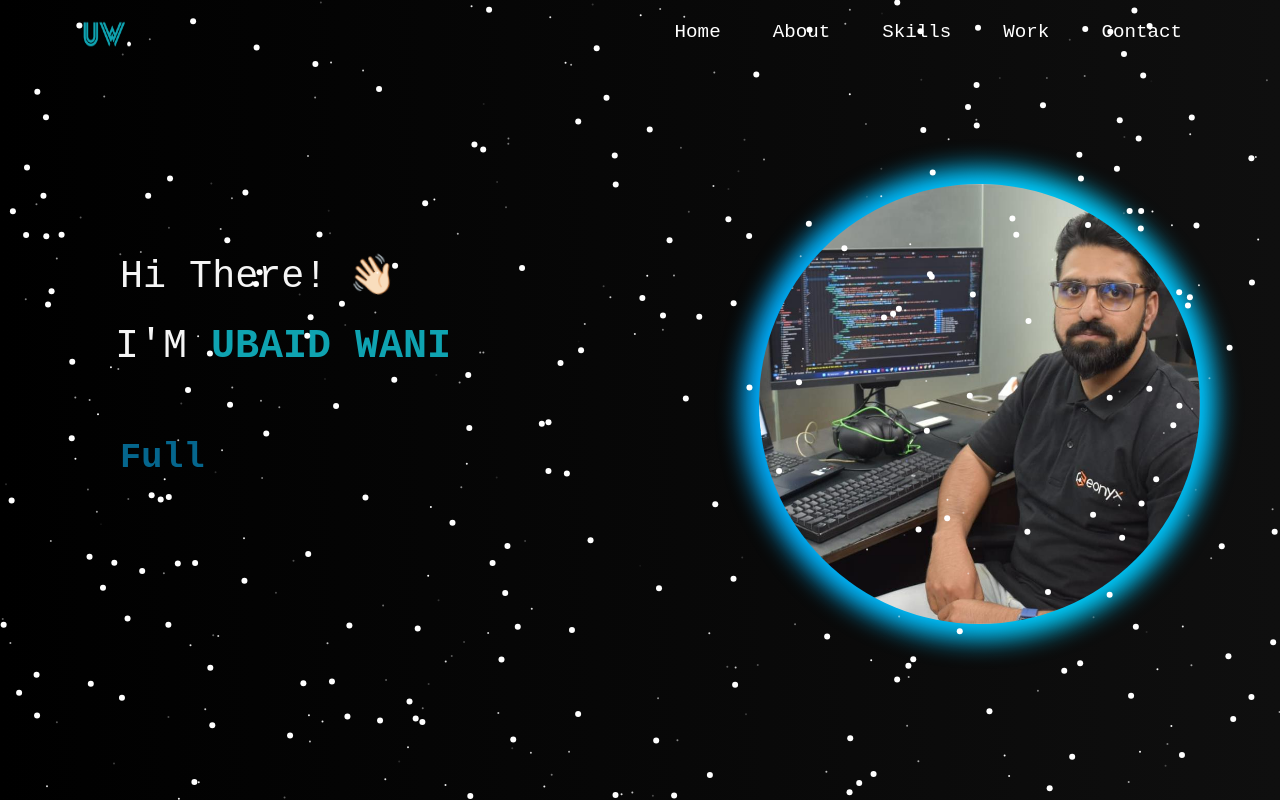
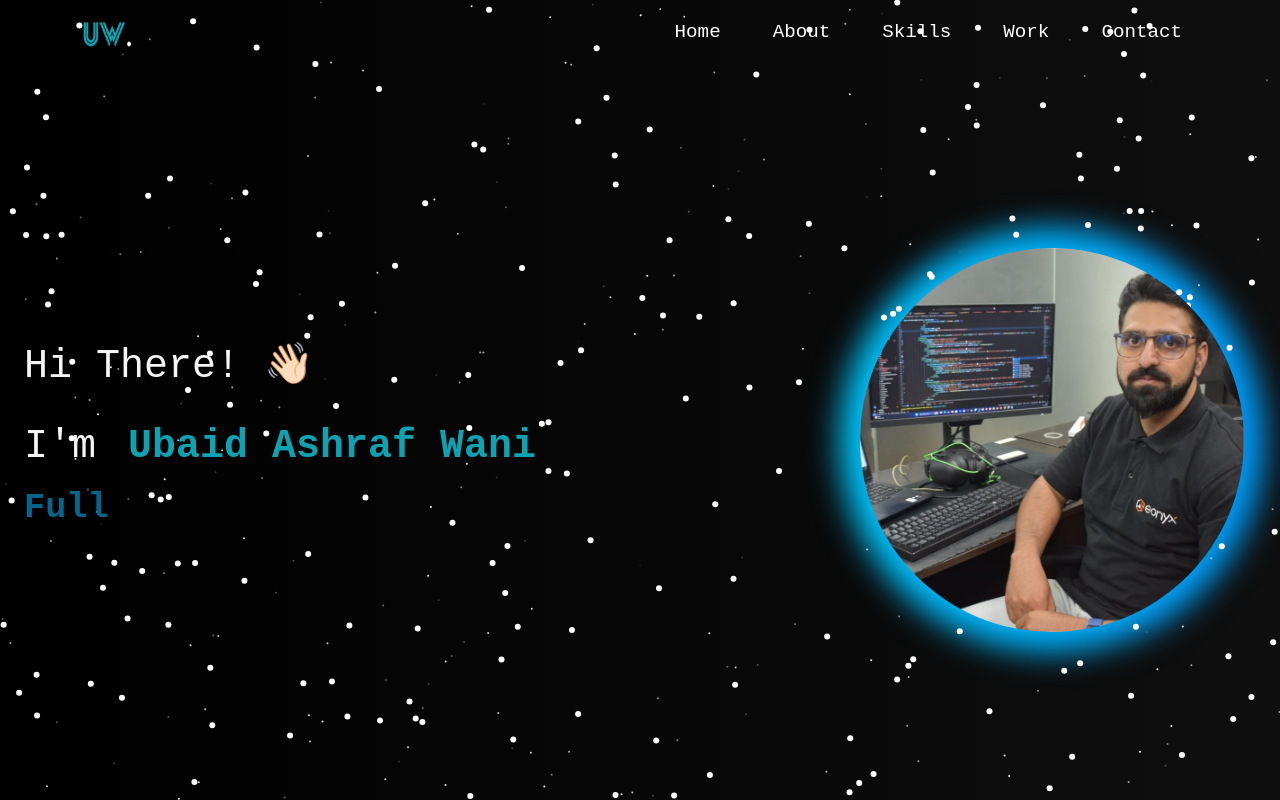
Before and after one commit to ubaid-wani/ubaid-wani.github.io, a React (Vite) app: page / in a window 1280 px wide. Shown: the top 800 px of the page. Built offline with nearby package versions, Linux system fonts and the light colour scheme.

Commit message:
hero section updated

```diff
--- a/src/App.jsx
+++ b/src/App.jsx
@@ -1,7 +1,6 @@
 import React from "react";
 import Preloader from "./components/Pre";
 import Navbar from "./components/Navbar";
-import Home from "./components/Home/Home";
 import About from "./components/About/About";
 import Projects from "./components/Projects/Projects";
 import Footer from "./components/Footer";
@@ -11,6 +10,8 @@ import "bootstrap/dist/css/bootstrap.min.css";
 import Contacts from "./components/contact/Contacts";
 import Skills from "./components/Skills/Skills";
 import Particles from "react-tsparticles";
+import Hero from "./components/Home/Hero";
+import Intro from "./components/Home/Intro";
 
 const App = () => {
   const [load, updateLoad] = React.useState(true);
@@ -30,7 +31,8 @@ const App = () => {
         <Navbar />
         <div>
           <Particles />
-          <Home />
+          <Hero />
+          <Intro />
           <About />
           <Skills />
           <Projects />
--- a/src/components/About/About.jsx
+++ b/src/components/About/About.jsx
@@ -1,10 +1,7 @@
 import { Container, Row, Col } from "react-bootstrap";
 import Particle from "../Particle";
-// import Github from "../Skills/Github";
-// import Techstack from "../Skills/Techstack";
 import Aboutcard from "./AboutCard";
 import laptopImg from "../../Assets/About.svg";
-// import Toolstack from "../Skills/Toolstack";
 
 const About = () => {
   return (
--- a/src/components/About/AboutCard.jsx
+++ b/src/components/About/AboutCard.jsx
@@ -22,7 +22,6 @@ const AboutCard = () => {
             <br />
             Outside of coding, I enjoy activities that keep me active and entertained:
           </p>
-
           <ul>
             <li className="about-activity">
               <ImPointRight /> Playing Video Games
--- /dev/null
+++ b/src/components/Home/Hero.jsx
@@ -0,0 +1,56 @@
+import Type from "./Type";
+import dp from "../../Assets/dp.jpeg"
+import { Span, Div, Flex, FlexColumn, Img } from "../general/BaseComponents";
+
+const Hero = () => {
+	return (
+		<section id="Home" className="relative bg-top bg-no-repeat min-h-screen flex items-center pt-20"
+		>
+			<Div className="max-w-7xl text-neutral-100 mx-auto w-full px-4 sm:px-6 lg:px-8 py-8">
+				<Div className="flex flex-col-reverse md:flex-row items-center justify-between gap-12">
+					<Div className="w-full md:w-[55%] lg:w-[50%] flex flex-col items-center md:items-start text-center md:text-left">
+						<h1 className="text-[2.4em] pb-4">
+							Hi There! <Span role="img" aria-label="wave">👋🏻</Span>
+						</h1>
+						<h1 className="text-[2.5em]">
+							I'm <strong className="text-heading ml-2">Ubaid Ashraf Wani</strong>
+						</h1>
+						<Type />
+					</Div>
+					<Flex className="w-full md:w-[45%] lg:w-[40%] justify-center md:justify-end">
+						<Div
+							className="
+								relative inline-block p-2.5 sm:p-3 rounded-full
+								before:content-['']
+								before:absolute
+								before:-inset-1.5 sm:before:-inset-2
+								before:-z-10
+								before:rounded-full
+								before:bg-[linear-gradient(90deg,#00c8ff,#009dff,#00d0ff,#00aaff)]
+								before:bg-size-[300%_300%]
+								before:animate-glowing
+								before:blur-lg
+							"
+						>
+							<Img
+								src={dp}
+								alt="Ubaid Wani"
+								className="
+									rounded-full
+									w-48 h-48
+									sm:w-56 sm:h-56
+									md:w-64 md:h-64
+									lg:w-80 lg:h-80
+									xl:w-96 xl:h-96
+									object-cover
+								"
+							/>
+						</Div>
+					</Flex>
+				</Div>
+			</Div>
+		</section>
+	);
+};
+
+export default Hero;
--- a/src/components/Home/Home.jsx
+++ /dev/null
@@ -1,56 +0,0 @@
-import { Container, Row, Col } from "react-bootstrap";
-import Home2 from "./Home2";
-import Type from "./Type";
-import dp from "../../Assets/dp.jpeg"
-
-const Home = () => {
-  return (
-    <section id="Home">
-      <Container fluid className="home-section" id="home">
-        <Container className="home-content">
-          <Row>
-            <Col md={7} className="home-header">
-              <h1 style={{ paddingBottom: 15 }} className="heading">
-                Hi There!{" "}
-                <span className="wave" role="img" aria-labelledby="wave">
-                  👋🏻
-                </span>
-              </h1>
-
-              <h1 className="heading-name">
-                I'M
-                <strong className="main-name"> UBAID WANI</strong>
-              </h1>
-
-              <div style={{ padding: 50, textAlign: "left" }}>
-                <Type />
-              </div>
-            </Col>
-
-            {/* <Col md={5} style={{ paddingBottom: 20 }}>
-              <img
-                src={dp}
-                alt="home pic"
-                className="img-fluid"
-                style={{ maxHeight: "450px" }}
-              />
-            </Col> */}
-            <Col md={5} style={{ paddingBottom: 20 }}>
-              <div className="dp-wrapper">
-                <img
-                  src={dp}
-                  alt="home pic"
-                  className="img-fluid dp-image"
-                  style={{ maxHeight: "450px" }}
-                />
-              </div>
-            </Col>
-          </Row>
-        </Container>
-      </Container>
-      <Home2 />
-    </section>
-  );
-}
-
-export default Home;
--- a/src/components/Home/Home2.jsx
+++ b/src/components/Home/Intro.jsx
@@ -1,8 +1,6 @@
 import { Container, Row, Col } from "react-bootstrap";
-// import myImg from "../../Assets/avatar.svg";
-// import Tilt from "react-parallax-tilt";
 
-const Home2 = () => {
+const Intro = () => {
 	return (
 		<Container fluid className="home-about-section" id="about">
 			<Container>
@@ -12,7 +10,7 @@ const Home2 = () => {
 							LET ME <span className="blue"> INTRODUCE </span> MYSELF
 						</h1>
 
-						<p className="home-about-body">
+						<p className="home-about-body" style={{ textAlign: "justify" }}>
 							I’m a passionate{" "}
 							<i>
 								<b className="blue">Software Engineer with 2.5 years of experience</b>
@@ -63,4 +61,4 @@ const Home2 = () => {
 	);
 };
 
-export default Home2;
+export default Intro;
--- /dev/null
+++ b/src/components/general/BaseComponents.tsx
@@ -0,0 +1,33 @@
+import { cn } from "../../utils/helper";
+
+type DivProps = React.HTMLAttributes<HTMLDivElement>
+type SpanProps = React.HTMLAttributes<HTMLSpanElement>
+type ImgProps = React.ImgHTMLAttributes<HTMLImageElement>
+type LabelProps = React.DetailedHTMLProps<React.LabelHTMLAttributes<HTMLLabelElement>, HTMLLabelElement>
+type TableProps = React.DetailedHTMLProps<React.TableHTMLAttributes<HTMLTableElement>, HTMLTableElement>
+
+export const Div: React.FC<DivProps> = ({ children, ...props }) => <div {...props}>{children}</div>;
+
+export const Span: React.FC<SpanProps> = ({ children, ...props }) => <span {...props}>{children}</span>;
+
+export const Label: React.FC<LabelProps> = ({ children, ...props }) => <label {...props}>{children}</label>;
+
+export const Img: React.FC<ImgProps> = (props) => <img {...props} />;
+
+export const BaseTable: React.FC<TableProps> = ({ children, ...props }) => <table {...props} >{children}</table>;
+
+export const Flex: React.FC<DivProps> = ({ className, children, ...props }) => {
+    return (
+        <div {...props} className={cn("flex items-center", className)}>
+            {children}
+        </div>
+    );
+};
+
+export const FlexColumn: React.FC<DivProps> = ({ className, children, ...props }) => {
+    return (
+        <div {...props} className={cn("flex flex-col justify-center", className)}>
+            {children}
+        </div>
+    );
+};
--- a/src/index.css
+++ b/src/index.css
@@ -1,6 +1,14 @@
 /* @import url('https://fonts.googleapis.com/css2?family=Outfit&display=swap'); */
 @import "tailwindcss";
 @import url("https://fonts.googleapis.com/css2?family=Outfit&family=PT+Mono&display=swap");
+
+@theme {
+  --color-heading: #0FA3B1;        /* For headings and titles */
+  --color-subheading: #05668D;     /* For subheadings */
+  --color-highlight: #00C2CB;      /* For highlights and accents */
+  --color-canvas: #001F24;         /* Main canvas/background */
+  --color-canvas-deep: #001018;    /* Deeper canvas areas */
+}
 
 body {
   margin: 0;
--- a/src/style.css
+++ b/src/style.css
@@ -265,16 +265,16 @@ button:focus {
 /* Home section */
 /* --------- */
 
-.dp-wrapper {
+/* .dp-wrapper {
   position: relative;
   display: inline-block;
   padding: 10px;
   border-radius: 50%;
   overflow: visible;
-}
+} */
 
 /* Glowing animated circular border */
-.dp-wrapper::before {
+/* .dp-wrapper::before {
   content: "";
   position: absolute;
   inset: -6px;
@@ -288,7 +288,7 @@ button:focus {
   background-size: 300% 300%;
   animation: glowing 4s linear infinite;
   filter: blur(12px);
-}
+} */
 
 @keyframes glowing {
   0% {
--- /dev/null
+++ b/src/utils/helper.ts
@@ -0,0 +1,40 @@
+import { clsx, ClassValue } from "clsx";
+import React from "react";
+import { twMerge } from "tailwind-merge";
+
+export const cn = (...args: ClassValue[]) => {
+    return twMerge(clsx(args));
+};
+
+export const useDebouncedCallback = <T extends (...args: Parameters<T>) => void>(callback: T, delay: number): ((...args: Parameters<T>) => void) => {
+    return React.useMemo(() => {
+        let timer: ReturnType<typeof setTimeout> | null = null;
+
+        return (...args: Parameters<T>) => {
+            if (timer) clearTimeout(timer);
+            timer = setTimeout(() => {
+                callback(...args);
+            }, delay);
+        };
+    }, [callback, delay]);
+};
+
+export const timeFormatter = (timeInSeconds: number) => {
+    const hours = Math.floor(timeInSeconds / 3600);
+    const minutes = Math.floor((timeInSeconds % 3600) / 60);
+    const seconds = timeInSeconds % 60;
+
+    const formattedTime = [];
+
+    if (hours > 0) {
+        formattedTime.push(`${hours} h`);
+    }
+    if (minutes > 0) {
+        formattedTime.push(`${minutes} min`);
+    }
+    if (seconds > 0 || timeInSeconds === 0) {
+        formattedTime.push(`${seconds} sec`);
+    }
+
+    return formattedTime.join(" ");
+};
```
Also changed, not shown: package.json (+7 -5 lines), src/components/Navbar.jsx (+110 -8 lines), 1 other file (tests, documents, lock files or other folders).
